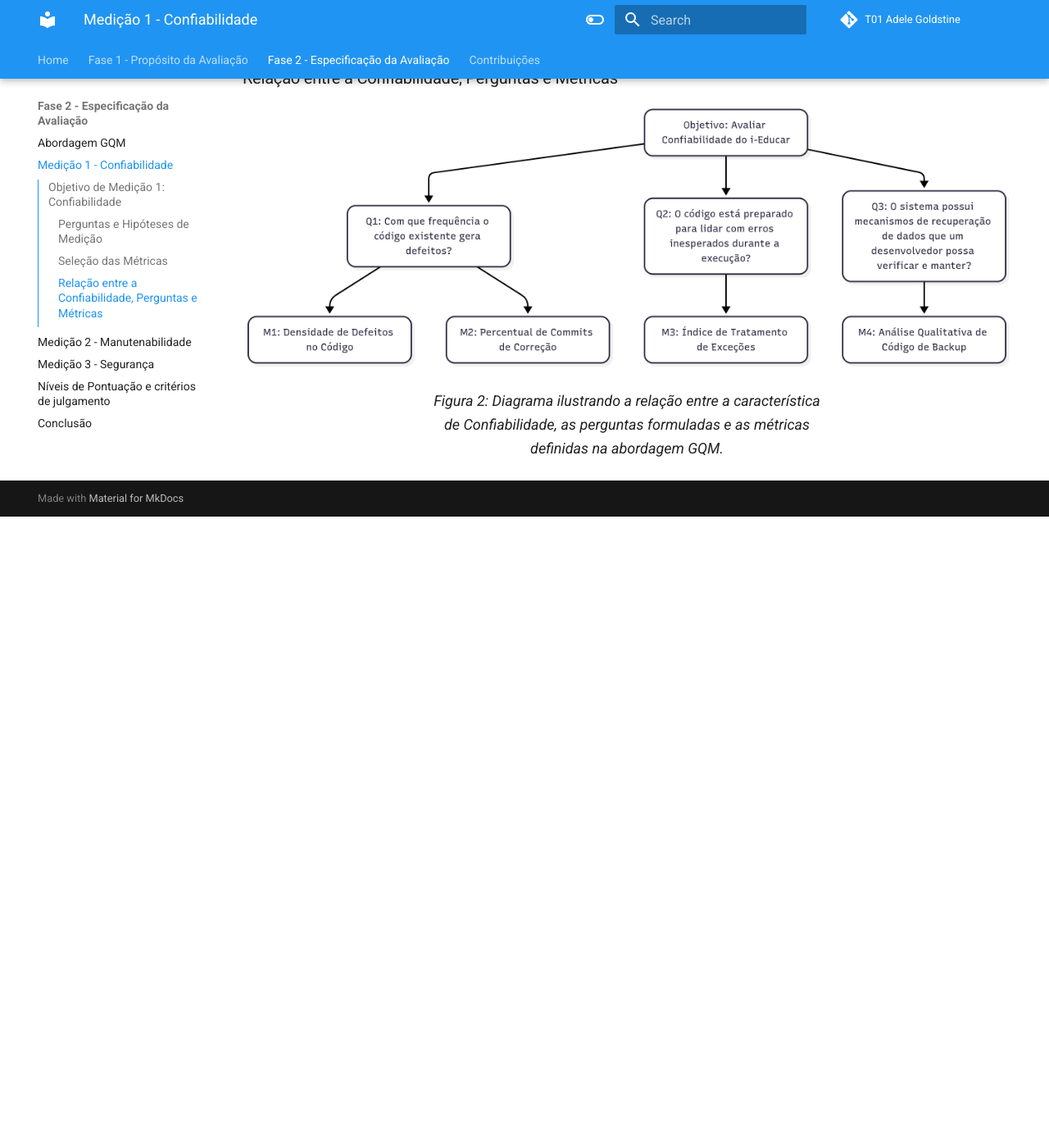
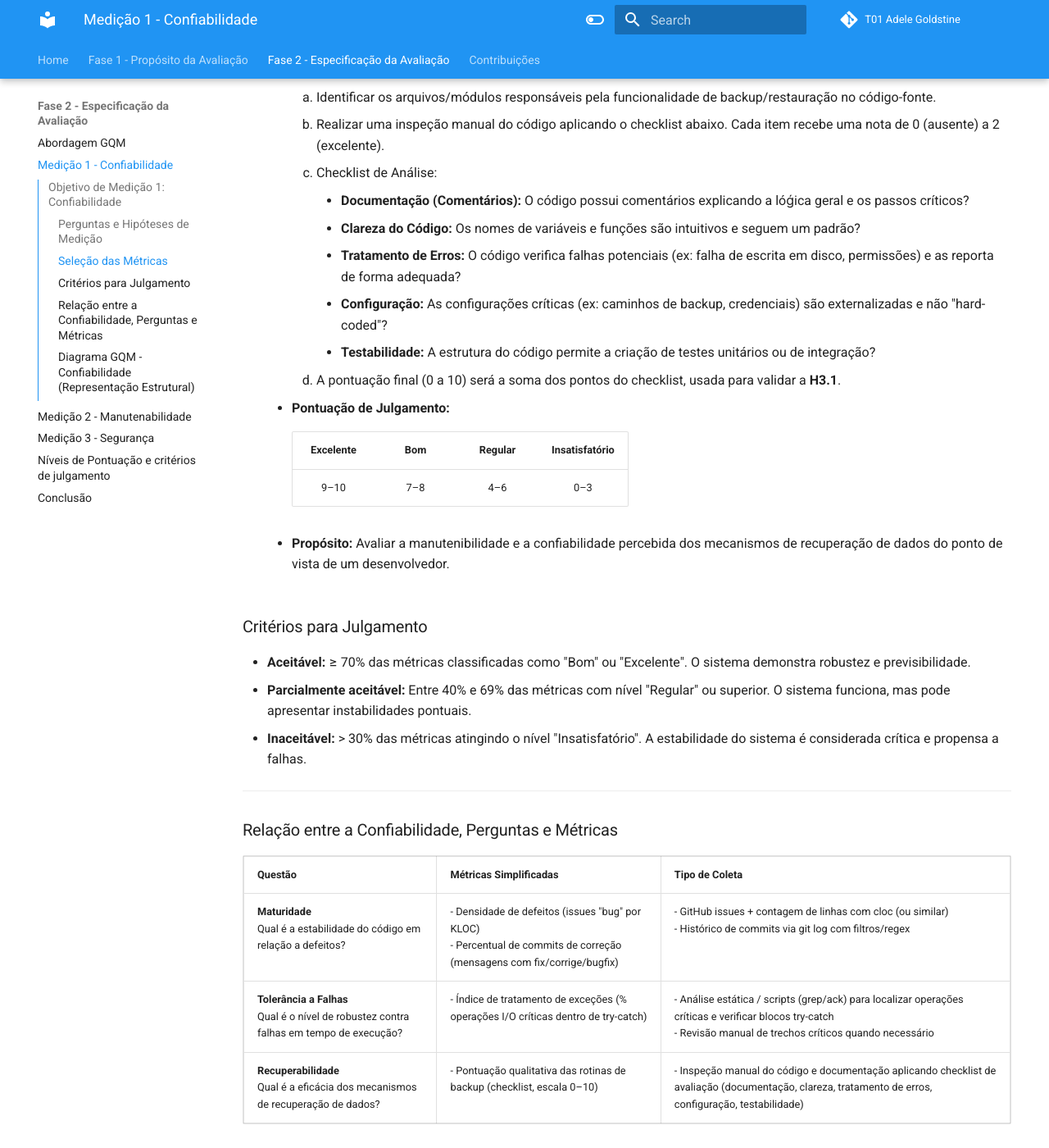
Before and after one commit to FCTE-Qualidade-de-Software-1/2025-2_T01_ADELE-GOLDSTINE, an MkDocs documentation site: the page built from docs/fase_2/gqm_confiabilidade.md, in a window 1280 px wide and 1400 px high, scrolled down 3156 px. Shown: the whole window at 82% size. Built offline with MkDocs 1.6.1 and Material for MkDocs 9.7.7, drawn with Linux system fonts in a browser that asks for light colours; comment, search, counter and statistics services are not loaded; before the commit the page ends 3786 px from its top, so only the background shows below that; some of the changed text lies outside the part shown.

Commit message:
atualização da seção de confiabilidade: inclusão de critérios de julgamento e diagrama atualizado

```diff
--- a/docs/fase_2/gqm_confiabilidade.md
+++ b/docs/fase_2/gqm_confiabilidade.md
@@ -1,11 +1,29 @@
 ## Objetivo de Medição 1: Confiabilidade
 
-| **Analisar**          | o i-Educar |
-|------------------------|------------|
-| **Para o propósito de** | Avaliar|
-| **Com respeito a**     | Confiabilidade |
-| **Do ponto de vista da** | Comunidade de desenvolvedores |
-| **No contexto da**     | Disciplina de Qualidade de Software |
+<div align="center">
+  <table border="1" cellspacing="0" cellpadding="8" style="border-collapse: collapse; text-align: left;">
+    <tr>
+      <th><b>Analisar</b></th>
+      <td>o i-Educar</td>
+    </tr>
+    <tr>
+      <th><b>Para o propósito de</b></th>
+      <td>Avaliar</td>
+    </tr>
+    <tr>
+      <th><b>Com respeito a</b></th>
+      <td>Confiabilidade</td>
+    </tr>
+    <tr>
+      <th><b>Do ponto de vista da</b></th>
+      <td>Comunidade de desenvolvedores</td>
+    </tr>
+    <tr>
+      <th><b>No contexto da</b></th>
+      <td>Disciplina de Qualidade de Software 1 (FCTE - UnB)</td>
+    </tr>
+  </table>
+</div>
 
 <div align="center">
   <font size="4"><figcaption>Tabela 1: Objetivo de Medição: Confiabilidade</figcaption></font>
@@ -61,6 +79,12 @@
         1. Listar todas as issues com a label `bug` via API do GitHub ou busca manual.
         2. Contar as linhas de código PHP (`.php`) para os módulos priorizados (Escola, Servidores, Educacenso) e para o restante do sistema separadamente, utilizando a ferramenta `cloc`.
         3. Aplicar a fórmula para os dois escopos (prioritários vs. não prioritários) e comparar os resultados para validar a **H1.1**.
+    * **Pontuação de Julgamento:**
+
+        | **Excelente** | **Bom** | **Regular** | **Insatisfatório** |
+        |:--------------:|:--------:|:-------------:|:-------------------:|
+        | ≤ 1 bug/KLOC | >1 e ≤3 bugs/KLOC | >3 e ≤6 bugs/KLOC | >6 bugs/KLOC |
+
     * **Propósito:** Identificar se as áreas mais críticas do sistema são também as que concentram mais defeitos reportados.
 
 * **Métrica 1.2: Percentual de Commits de Correção**
@@ -72,6 +96,13 @@
         2. Contar o número total de commits com `git log --oneline | wc -l`
         3. Contar o número de commits de correção com `git log --grep="fix\|bugfix\|corrige\|correção\|hotfix" --regexp-ignore-case --oneline | wc -l.`
         4. Aplicar a fórmula para validar a **H1.2**.
+
+    * **Pontuação de Julgamento:**
+
+        | **Excelente** | **Bom** | **Regular** | **Insatisfatório** |
+        |:--------------:|:--------:|:-------------:|:-------------------:|
+        | ≤ 10% | >10% e ≤20% | >20% e ≤35% | >35% |
+
     * **Propósito:** Avaliar se o esforço de desenvolvimento é mais reativo (corrigindo falhas) do que proativo (desenvolvendo novas funcionalidades).
 
 **Questão 2: Tolerância a Falhas**
@@ -85,6 +116,12 @@
         2. Nos diretórios dos módulos priorizados, executar scripts de busca (`grep` ou `ack`) para contar o número total de ocorrências dessas operações.
         3. Executar um segundo script para contar quantas dessas ocorrências estão sintaticamente dentro de um bloco `try { ... }`.
         4. Aplicar a fórmula para validar a **H2.1**.
+    * **Pontuação de Julgamento:**
+
+        | **Excelente** | **Bom** | **Regular** | **Insatisfatório** |
+        |:--------------:|:--------:|:-------------:|:-------------------:|
+        | ≥ 90% | 70%–89% | 40%–69% | < 40% |
+
     * **Propósito:** Medir a robustez do código contra erros em tempo de execução.
 
 **Questão 3: Recuperabilidade**
@@ -102,14 +139,76 @@
             * **Configuração:** As configurações críticas (ex: caminhos de backup, credenciais) são externalizadas e não "hard-coded"?
             * **Testabilidade:** A estrutura do código permite a criação de testes unitários ou de integração?
         4. A pontuação final (0 a 10) será a soma dos pontos do checklist, usada para validar a **H3.1**.
+
+    * **Pontuação de Julgamento:**
+
+        | **Excelente** | **Bom** | **Regular** | **Insatisfatório** |
+        |:--------------:|:--------:|:-------------:|:-------------------:|
+        | 9–10 | 7–8 | 4–6 | 0–3 |
+
     * **Propósito:** Avaliar a manutenibilidade e a confiabilidade percebida dos mecanismos de recuperação de dados do ponto de vista de um desenvolvedor.
+
+### Critérios para Julgamento
+
+* **Aceitável:** ≥ 70% das métricas classificadas como "Bom" ou "Excelente". O sistema demonstra robustez e previsibilidade.
+* **Parcialmente aceitável:** Entre 40% e 69% das métricas com nível "Regular" ou superior. O sistema funciona, mas pode apresentar instabilidades pontuais.
+* **Inaceitável:** > 30% das métricas atingindo o nível "Insatisfatório". A estabilidade do sistema é considerada crítica e propensa a falhas.
 
 ---
 
 ### Relação entre a Confiabilidade, Perguntas e Métricas
 
+
+<div align="center">
+  <table border="1" cellspacing="0" cellpadding="8" style="border-collapse: collapse; text-align: left;">
+    <tr>
+      <th><b>Questão</b></th>
+      <th><b>Métricas Simplificadas</b></th>
+      <th><b>Tipo de Coleta</b></th>
+    </tr>
+    <tr>
+      <td><b>Maturidade</b><br>Qual é a estabilidade do código em relação a defeitos?</td>
+      <td>
+        - Densidade de defeitos (issues "bug" por KLOC)<br>
+        - Percentual de commits de correção (mensagens com fix/corrige/bugfix)
+      </td>
+      <td>
+        - GitHub issues + contagem de linhas com cloc (ou similar)<br>
+        - Histórico de commits via git log com filtros/regex
+      </td>
+    </tr>
+    <tr>
+      <td><b>Tolerância a Falhas</b><br>Qual é o nível de robustez contra falhas em tempo de execução?</td>
+      <td>
+        - Índice de tratamento de exceções (% operações I/O críticas dentro de try-catch)
+      </td>
+      <td>
+        - Análise estática / scripts (grep/ack) para localizar operações críticas e verificar blocos try-catch<br>
+        - Revisão manual de trechos críticos quando necessário
+      </td>
+    </tr>
+    <tr>
+      <td><b>Recuperabilidade</b><br>Qual é a eficácia dos mecanismos de recuperação de dados?</td>
+      <td>
+        - Pontuação qualitativa das rotinas de backup (checklist, escala 0–10)
+      </td>
+      <td>
+        - Inspeção manual do código e documentação aplicando checklist de avaliação (documentação, clareza, tratamento de erros, configuração, testabilidade)
+      </td>
+    </tr>
+  </table>
+
+  <div style="margin-top: 8px; text-align: center;">
+    <font size="4"><figcaption>Tabela 2: Questões e Métricas Simplificadas</figcaption></font>
+  </div>
+</div>
+
+---
+
+### Diagrama GQM - Confiabilidade (Representação Estrutural)
+
 ![Relação entre a Confiabilidade, Perguntas e Métricas](../assets/diagrama_confiabilidade.png)
 
-<div align="center">
-  <font size="4"><figcaption>Figura 2: Diagrama ilustrando a relação entre a característica de Confiabilidade, as perguntas formuladas e as métricas definidas na abordagem GQM.</figcaption></font>
+<div style="margin-top: 8px; text-align: center;">
+  <font size="4"><figcaption>Figura 2: Diagrama GQM - Confiabilidade. Autor: <a href="http://github.com/manuvaladares">Manuela Valadares</a></figcaption></font>
 </div>
```
Also changed, not shown: docs/fase_2/conclusao.md (+1 -0 lines), docs/assets/diagrama_confiabilidade.png.
